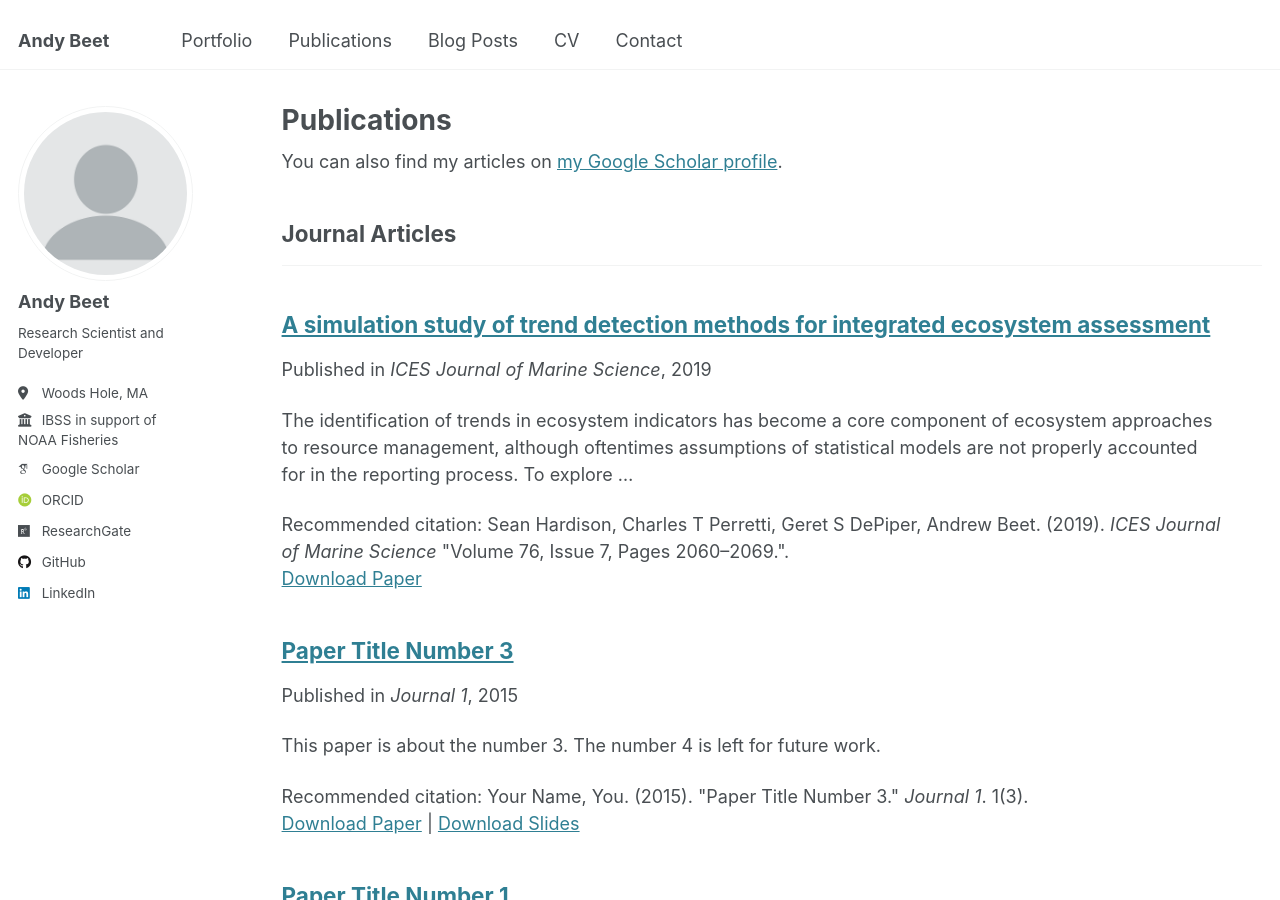
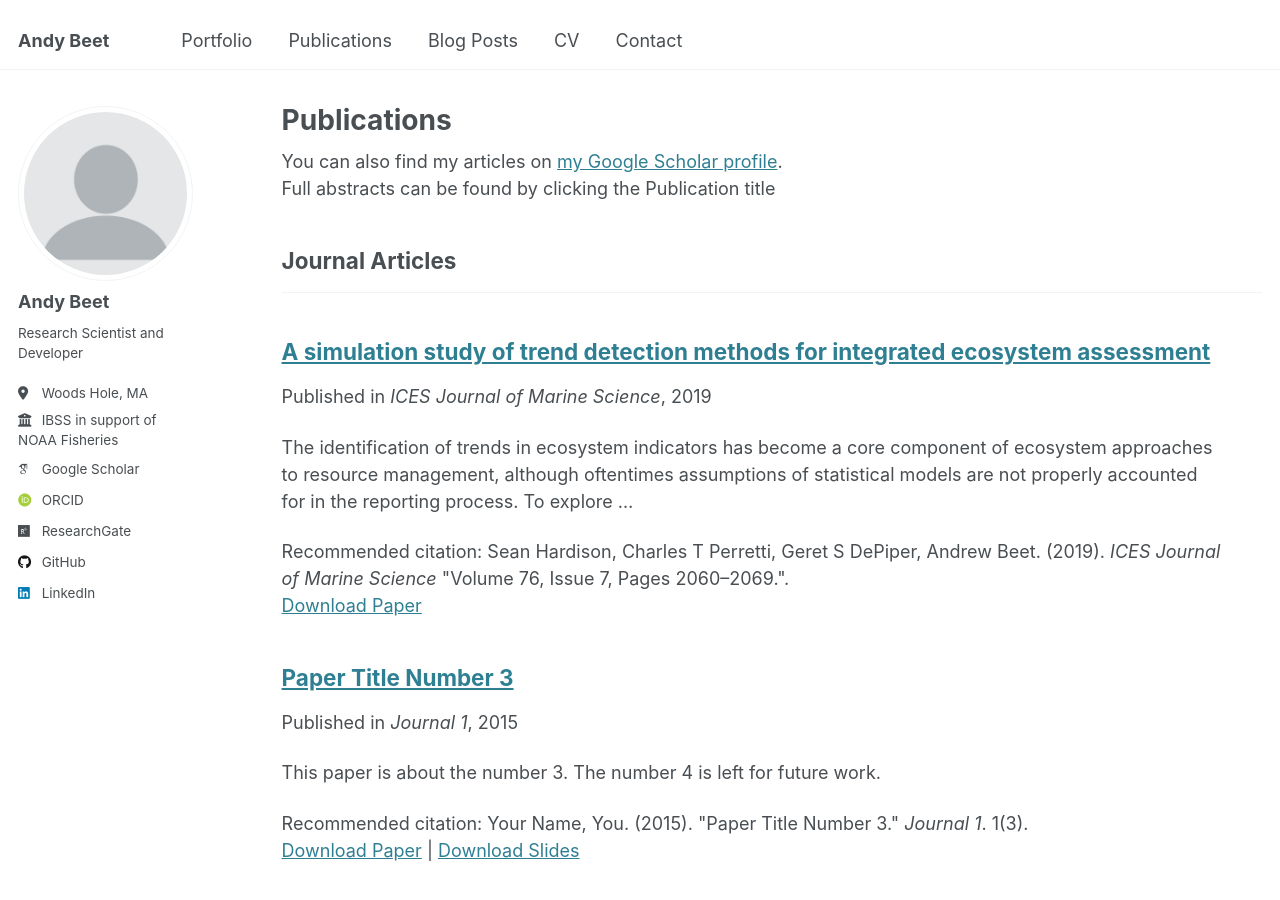
Before and after one commit to andybeet/website, a Jekyll site: the page built from _pages/publications.html, in a window 1280 px wide and 900 px high. Built offline with Jekyll 4.4.1, drawn with Linux system fonts in a browser that asks for light colours; some web fonts are replaced.

Commit message:
Add extra content in publications template

```diff
--- a/_pages/publications.html
+++ b/_pages/publications.html
@@ -8,6 +8,8 @@ author_profile: true
 {% if site.author.googlescholar %}
   <div class="wordwrap">You can also find my articles on <a href="{{site.author.googlescholar}}">my Google Scholar profile</a>.</div>
 {% endif %}
+
+Full abstracts can be found by clicking the Publication title
 
 {% include base_path %}
 
```
